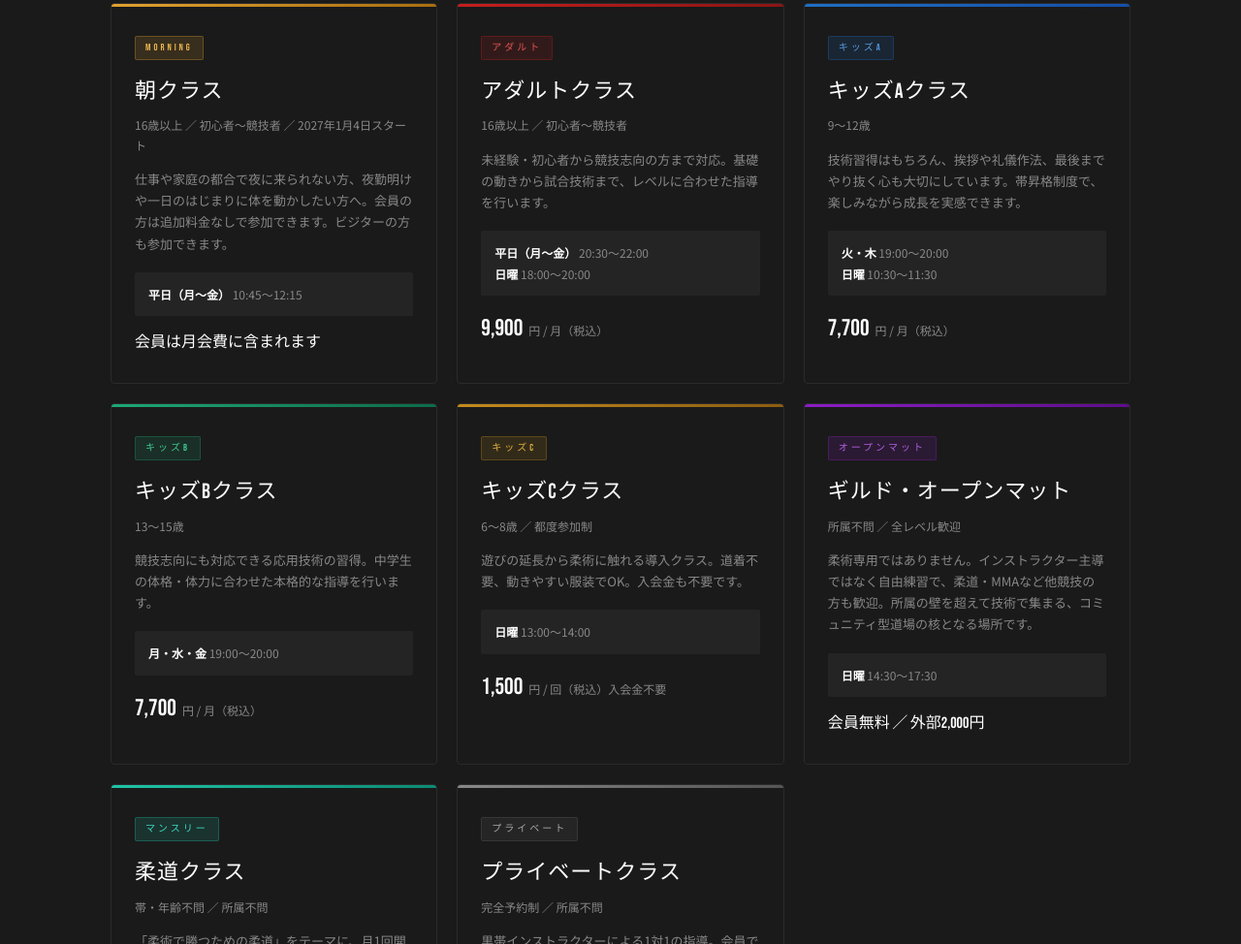
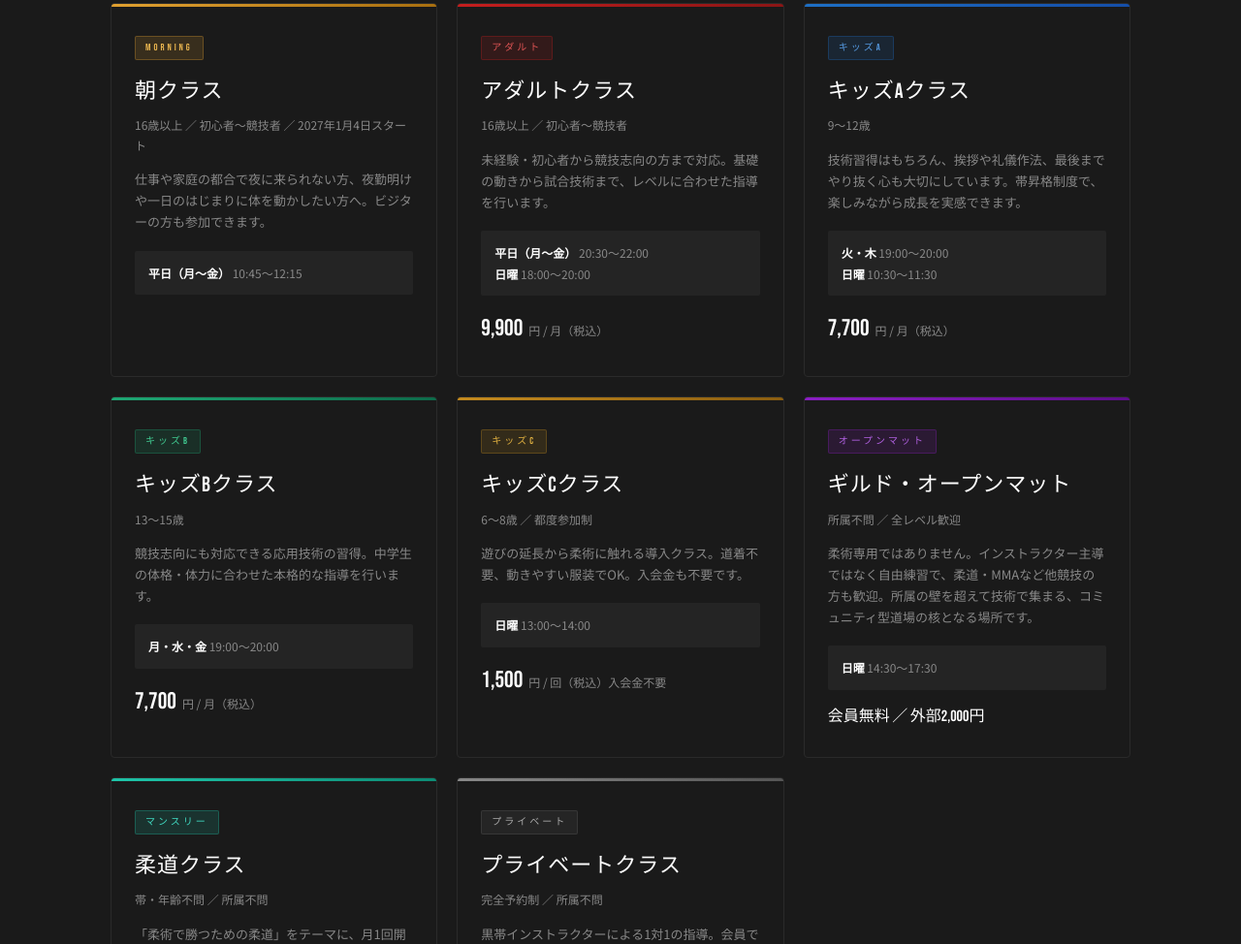
Before and after one commit to jiujitsuguild/jiujitsuguild.github.io, a plain HTML site: page index.html in a window 1280 px wide. Shown: the part 3267-4241 px from the top of the page at 97% size. Drawn offline with Linux system fonts and the light colour scheme.

Commit message:
朝クラスの追加料金に関する記載を削除 (#6)
Co-Authored-By: Claude Sonnet 5.5 <noreply@anthropic.com>
Claude-Session: https://claude.ai/code/session_011pFg9A7iuv39MLDuuBh7Ft

```diff
--- a/index.html
+++ b/index.html
@@ -1093,12 +1093,9 @@ document.addEventListener('keydown', (e) => {
         <span class="class-tag">Morning</span>
         <div class="class-name">朝クラス</div>
         <div class="class-age">16歳以上 ／ 初心者〜競技者 ／ 2027年1月4日スタート</div>
-        <div class="class-desc">仕事や家庭の都合で夜に来られない方、夜勤明けや一日のはじまりに体を動かしたい方へ。会員の方は追加料金なしで参加できます。ビジターの方も参加できます。</div>
+        <div class="class-desc">仕事や家庭の都合で夜に来られない方、夜勤明けや一日のはじまりに体を動かしたい方へ。ビジターの方も参加できます。</div>
         <div class="class-schedule">
           <strong>平日（月〜金）</strong> 10:45〜12:15
-        </div>
-        <div class="class-price">
-          <span class="class-price-num" style="font-size:16px;">会員は月会費に含まれます</span>
         </div>
       </div>
 
```
Also changed, not shown: index-pt.html (+1 -4 lines).
